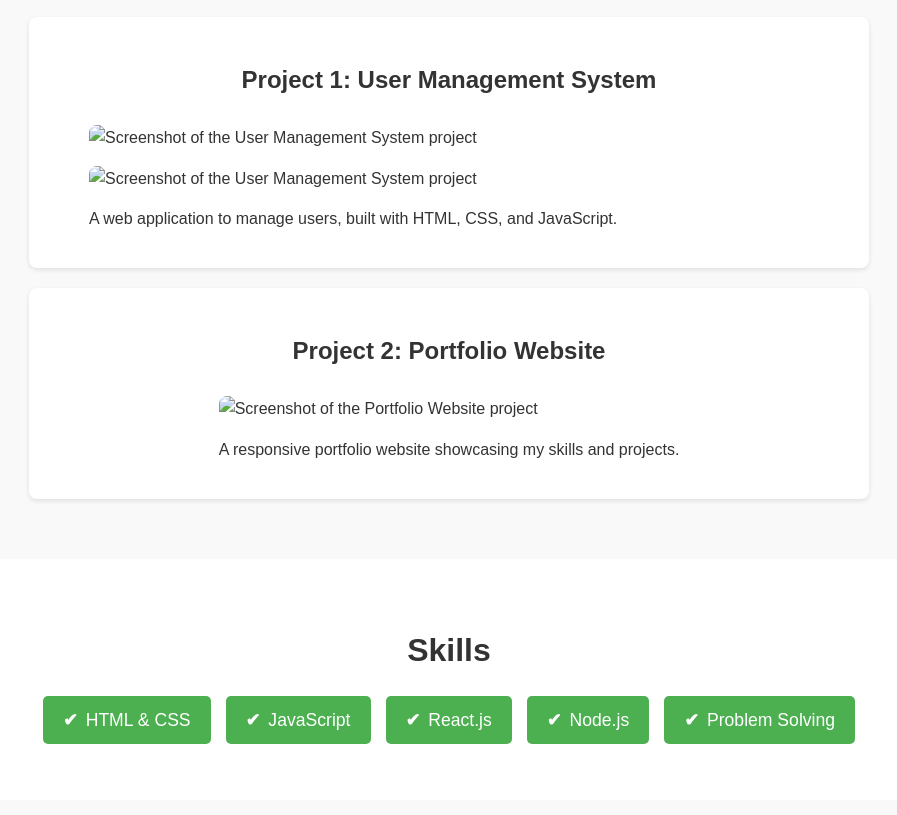
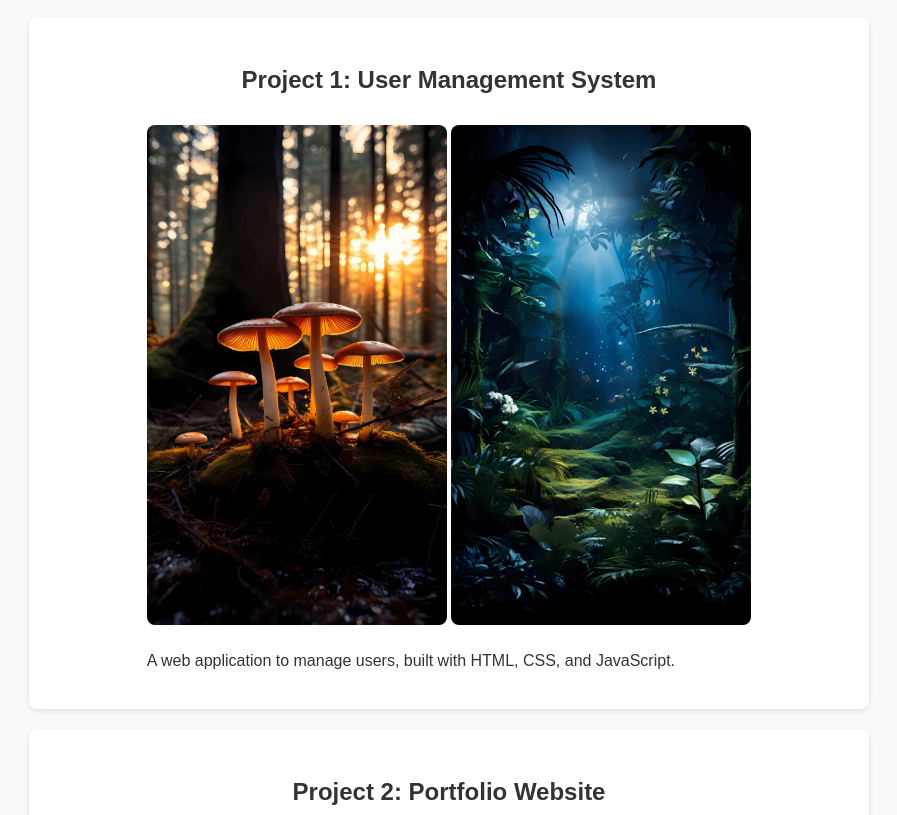
Before and after one commit to Ravikancharla-gep/PersonalPortfolio, a plain HTML site: page 8)Project.html in a window 1280 px wide. Shown: the part 663-1478 px from the top of the page, without its empty margins (191-1088 px from the left). Drawn offline with Linux system fonts and the light colour scheme.

Commit message:
Update 8)Project.html

```diff
--- a/8)Project.html
+++ b/8)Project.html
@@ -37,15 +37,15 @@
         <article data-category="web">
             <h3>Project 1: User Management System</h3>
             <figure>
-                <img src="Assets/Mushrooms.jpg" alt="Screenshot of the User Management System project" width="300" height="500">
-                <img src="Assets/Forest.jpg" alt="Screenshot of the User Management System project" width="300" height="500">
+                <img src="Mushrooms.jpg" alt="Screenshot of the User Management System project" width="300" height="500">
+                <img src="Forest.jpg" alt="Screenshot of the User Management System project" width="300" height="500">
                 <figcaption>A web application to manage users, built with HTML, CSS, and JavaScript.</figcaption>
             </figure>
         </article>
         <article data-category="portfolio">
             <h3>Project 2: Portfolio Website</h3>
             <figure>
-                <img src="Assets/Child.jpg" alt="Screenshot of the Portfolio Website project">
+                <img src="Child.jpg" alt="Screenshot of the Portfolio Website project">
                 <figcaption>A responsive portfolio website showcasing my skills and projects.</figcaption>
             </figure>
         </article>
```
